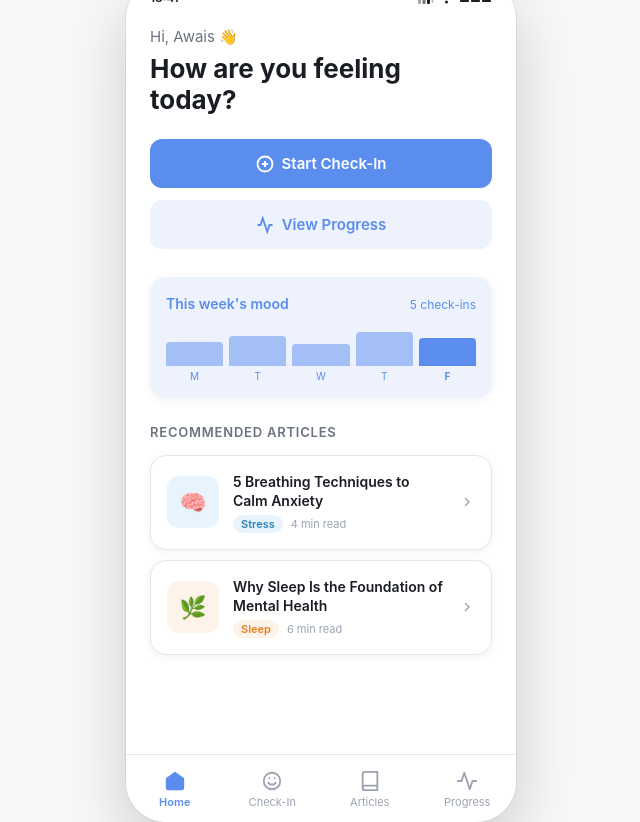
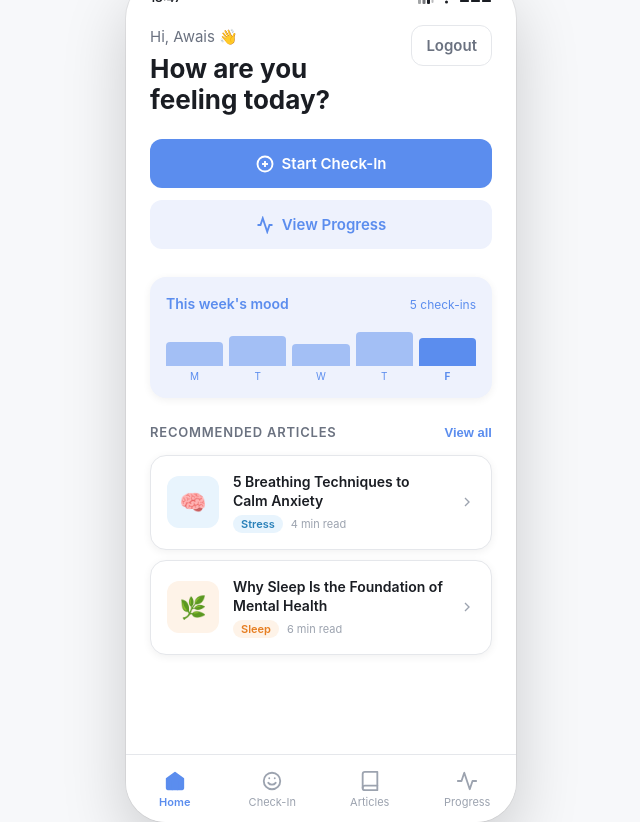
Before and after one commit to awaisq5/mind-check, a React (Vite) app in the folder client/: page /home in a window 1280 px wide. Shown: the whole page, without its empty margins (319-959 px from the left). Built offline with nearby package versions, Linux system fonts and the light colour scheme; no server answers; sample sign-in values are in the browser's storage.

Commit message:
Add logout button and fix home article navigation

```diff
--- a/client/src/components/ArticleCard.jsx
+++ b/client/src/components/ArticleCard.jsx
@@ -1,12 +1,30 @@
+import { useNavigate } from 'react-router-dom'
+
 const ARTICLE_COLORS = ['#e8f4fd', '#fef3e8', '#edf7f3', '#f3f0fd']
 const ARTICLE_TEXT = ['#2980b9', '#e67e22', '#27ae60', '#7f5af0']
 
-export default function ArticleCard({ title, category, readTime, index = 0, url = '#' }) {
+export default function ArticleCard({
+  title,
+  category,
+  readTime,
+  index = 0,
+  to = '/articles',
+}) {
+  const navigate = useNavigate()
   const bg = ARTICLE_COLORS[index % ARTICLE_COLORS.length]
   const text = ARTICLE_TEXT[index % ARTICLE_TEXT.length]
 
   return (
-    <a className="card article-card" href={url} target="_blank" rel="noreferrer">
+    <div
+      className="card"
+      onClick={() => navigate(to)}
+      style={{
+        display: 'flex',
+        gap: 14,
+        alignItems: 'center',
+        cursor: 'pointer',
+      }}
+    >
       <div
         style={{
           width: 52,
@@ -22,18 +40,54 @@ export default function ArticleCard({ title, category, readTime, index = 0, url
       >
         {index % 4 === 0 ? '🧠' : index % 4 === 1 ? '🌿' : index % 4 === 2 ? '💤' : '✨'}
       </div>
+
       <div style={{ flex: 1, minWidth: 0 }}>
-        <p className="article-title">{title}</p>
+        <p
+          style={{
+            fontSize: 14,
+            fontWeight: 600,
+            color: 'var(--color-text)',
+            lineHeight: 1.4,
+            marginBottom: 4,
+            display: '-webkit-box',
+            WebkitLineClamp: 2,
+            WebkitBoxOrient: 'vertical',
+            overflow: 'hidden',
+          }}
+        >
+          {title}
+        </p>
+
         <div style={{ display: 'flex', gap: 8, alignItems: 'center' }}>
-          <span className="pill" style={{ color: text, background: bg }}>
+          <span
+            style={{
+              fontSize: 11,
+              fontWeight: 600,
+              color: text,
+              background: bg,
+              padding: '2px 8px',
+              borderRadius: 20,
+            }}
+          >
             {category}
           </span>
-          <span style={{ fontSize: 11, color: 'var(--color-text-muted)' }}>{readTime} min read</span>
+
+          <span style={{ fontSize: 11, color: 'var(--color-text-muted)' }}>
+            {readTime} min read
+          </span>
         </div>
       </div>
-      <svg width="16" height="16" viewBox="0 0 24 24" fill="none" stroke="var(--color-text-muted)" strokeWidth="2">
+
+      <svg
+        width="16"
+        height="16"
+        viewBox="0 0 24 24"
+        fill="none"
+        stroke="var(--color-text-muted)"
+        strokeWidth="2"
+      >
         <polyline points="9 18 15 12 9 6" />
       </svg>
-    </a>
+    </div>
   )
 }
--- a/client/src/pages/Home.jsx
+++ b/client/src/pages/Home.jsx
@@ -6,8 +6,17 @@ import ChatbotPanel from '../components/ChatbotPanel'
 import { apiFetch } from '../lib/api'
 
 const ARTICLES = [
-  { title: '5 Breathing Techniques to Calm Anxiety', category: 'Stress', readTime: 4 },
-  { title: 'Why Sleep Is the Foundation of Mental Health', category: 'Sleep', readTime: 6, index: 2 },
+  {
+    title: '5 Breathing Techniques to Calm Anxiety',
+    category: 'Stress',
+    readTime: 4,
+  },
+  {
+    title: 'Why Sleep Is the Foundation of Mental Health',
+    category: 'Sleep',
+    readTime: 6,
+    index: 2,
+  },
 ]
 
 export default function Home() {
@@ -33,14 +42,50 @@ export default function Home() {
     }
   }, [])
 
+  const handleLogout = () => {
+    localStorage.removeItem('token')
+    localStorage.removeItem('mindcheck_token')
+    localStorage.removeItem('user')
+    navigate('/login')
+  }
+
   return (
     <>
       <div className="screen">
-        <div style={{ paddingTop: 20, marginBottom: 24 }}>
-          <p style={{ fontSize: 15, color: 'var(--color-text-secondary)', marginBottom: 4 }}>
-            Hi, Awais 👋
-          </p>
-          <h1>How are you feeling today?</h1>
+        <div
+          style={{
+            paddingTop: 20,
+            marginBottom: 24,
+            display: 'flex',
+            justifyContent: 'space-between',
+            alignItems: 'flex-start',
+            gap: 16,
+          }}
+        >
+          <div>
+            <p
+              style={{
+                fontSize: 15,
+                color: 'var(--color-text-secondary)',
+                marginBottom: 4,
+              }}
+            >
+              Hi, Awais 👋
+            </p>
+            <h1>How are you feeling today?</h1>
+          </div>
+
+          <button
+            className="btn btn-ghost"
+            onClick={handleLogout}
+            style={{
+              width: 'auto',
+              padding: '10px 14px',
+              flexShrink: 0,
+            }}
+          >
+            Logout
+          </button>
         </div>
 
         {showChatPrompt && (
@@ -52,7 +97,13 @@ export default function Home() {
               marginBottom: 20,
             }}
           >
-            <p style={{ fontWeight: 600, color: 'var(--color-text)', marginBottom: 6 }}>
+            <p
+              style={{
+                fontWeight: 600,
+                color: 'var(--color-text)',
+                marginBottom: 6,
+              }}
+            >
               I noticed you’ve been feeling low lately.
             </p>
             <p style={{ marginBottom: 12 }}>
@@ -60,20 +111,43 @@ export default function Home() {
             </p>
 
             <div style={{ display: 'flex', gap: 10 }}>
-              <button className="btn btn-primary" onClick={() => setShowChat(true)}>
+              <button
+                className="btn btn-primary"
+                onClick={() => setShowChat(true)}
+              >
                 Open chat
               </button>
 
-              <button className="btn btn-ghost" onClick={() => setShowChatPrompt(false)}>
+              <button
+                className="btn btn-ghost"
+                onClick={() => setShowChatPrompt(false)}
+              >
                 Later
               </button>
             </div>
           </div>
         )}
 
-        <div style={{ display: 'flex', flexDirection: 'column', gap: 12, marginBottom: 28 }}>
-          <button className="btn btn-primary" onClick={() => navigate('/checkin')}>
-            <svg width="18" height="18" viewBox="0 0 24 24" fill="none" stroke="currentColor" strokeWidth="2.5">
+        <div
+          style={{
+            display: 'flex',
+            flexDirection: 'column',
+            gap: 12,
+            marginBottom: 28,
+          }}
+        >
+          <button
+            className="btn btn-primary"
+            onClick={() => navigate('/checkin')}
+          >
+            <svg
+              width="18"
+              height="18"
+              viewBox="0 0 24 24"
+              fill="none"
+              stroke="currentColor"
+              strokeWidth="2.5"
+            >
               <circle cx="12" cy="12" r="10" />
               <line x1="12" y1="8" x2="12" y2="16" />
               <line x1="8" y1="12" x2="16" y2="12" />
@@ -81,21 +155,64 @@ export default function Home() {
             Start Check-In
           </button>
 
-          <button className="btn btn-secondary" onClick={() => navigate('/progress')}>
-            <svg width="18" height="18" viewBox="0 0 24 24" fill="none" stroke="currentColor" strokeWidth="2.5">
+          <button
+            className="btn btn-secondary"
+            onClick={() => navigate('/progress')}
+          >
+            <svg
+              width="18"
+              height="18"
+              viewBox="0 0 24 24"
+              fill="none"
+              stroke="currentColor"
+              strokeWidth="2.5"
+            >
               <polyline points="22 12 18 12 15 21 9 3 6 12 2 12" />
             </svg>
             View Progress
           </button>
         </div>
 
-        <div className="card" style={{ background: 'var(--color-primary-light)', border: 'none', marginBottom: 24 }}>
-          <div style={{ display: 'flex', justifyContent: 'space-between', alignItems: 'center', marginBottom: 10 }}>
-            <p style={{ fontWeight: 600, color: 'var(--color-primary)', fontSize: 14 }}>This week&apos;s mood</p>
-            <span style={{ fontSize: 12, color: 'var(--color-primary)' }}>5 check-ins</span>
+        <div
+          className="card"
+          style={{
+            background: 'var(--color-primary-light)',
+            border: 'none',
+            marginBottom: 24,
+          }}
+        >
+          <div
+            style={{
+              display: 'flex',
+              justifyContent: 'space-between',
+              alignItems: 'center',
+              marginBottom: 10,
+            }}
+          >
+            <p
+              style={{
+                fontWeight: 600,
+                color: 'var(--color-primary)',
+                fontSize: 14,
+              }}
+            >
+              This week&apos;s mood
+            </p>
+            <span
+              style={{ fontSize: 12, color: 'var(--color-primary)' }}
+            >
+              5 check-ins
+            </span>
           </div>
 
-          <div style={{ display: 'flex', gap: 6, alignItems: 'flex-end', height: 40 }}>
+          <div
+            style={{
+              display: 'flex',
+              gap: 6,
+              alignItems: 'flex-end',
+              height: 40,
+            }}
+          >
             {[60, 75, 55, 85, 70].map((h, i) => (
               <div
                 key={i}
@@ -128,10 +245,36 @@ export default function Home() {
           </div>
         </div>
 
-        <p className="section-title">Recommended Articles</p>
+        <div
+          style={{
+            display: 'flex',
+            justifyContent: 'space-between',
+            alignItems: 'center',
+            marginBottom: 12,
+          }}
+        >
+          <p className="section-title" style={{ marginBottom: 0 }}>
+            Recommended Articles
+          </p>
+
+          <button
+            onClick={() => navigate('/articles')}
+            style={{
+              background: 'none',
+              border: 'none',
+              color: 'var(--color-primary)',
+              fontSize: 13,
+              fontWeight: 600,
+              cursor: 'pointer',
+            }}
+          >
+            View all
+          </button>
+        </div>
+
         <div style={{ display: 'flex', flexDirection: 'column', gap: 10 }}>
           {ARTICLES.map((a, i) => (
-            <ArticleCard key={i} {...a} index={i} />
+            <ArticleCard key={i} {...a} index={i} to="/articles" />
           ))}
         </div>
       </div>
```
